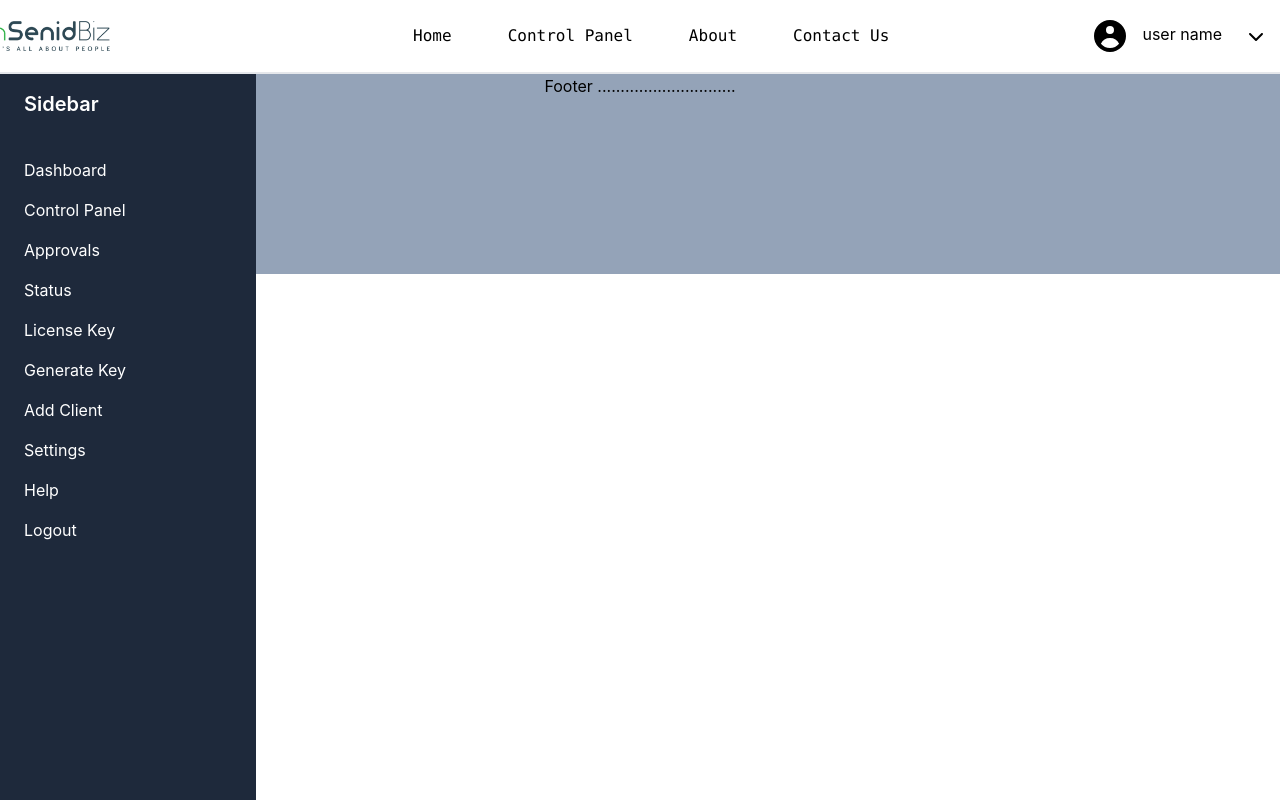
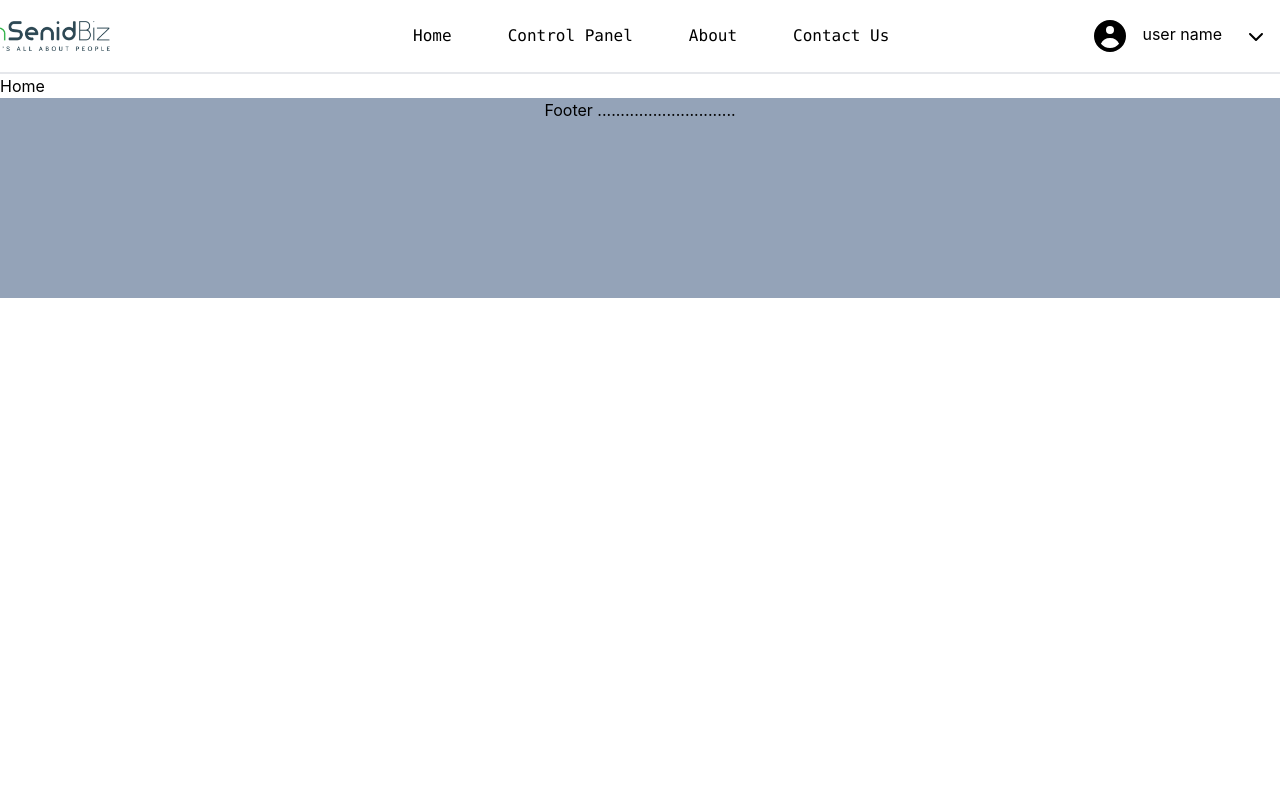
Before and after one commit to sunera321/license_management_system, a React (Create React App) app: page / in a window 1280 px wide. Built offline with nearby package versions, Linux system fonts and the light colour scheme.

Commit message:
Refactor MainLayout component

```diff
--- a/src/layouts/MainLayout.jsx
+++ b/src/layouts/MainLayout.jsx
@@ -1,15 +1,12 @@
 import { Outlet } from "react-router-dom";
 import Footer from "./Footer";
 import Header from "./Header";
-import Slidebar from './Slidebar';
-
-
 
 const MainLayout = () => {
   return (
     <div>
       <Header />
-      <Slidebar/>
+      <Outlet />
       <Footer />
     </div>
   );
```
